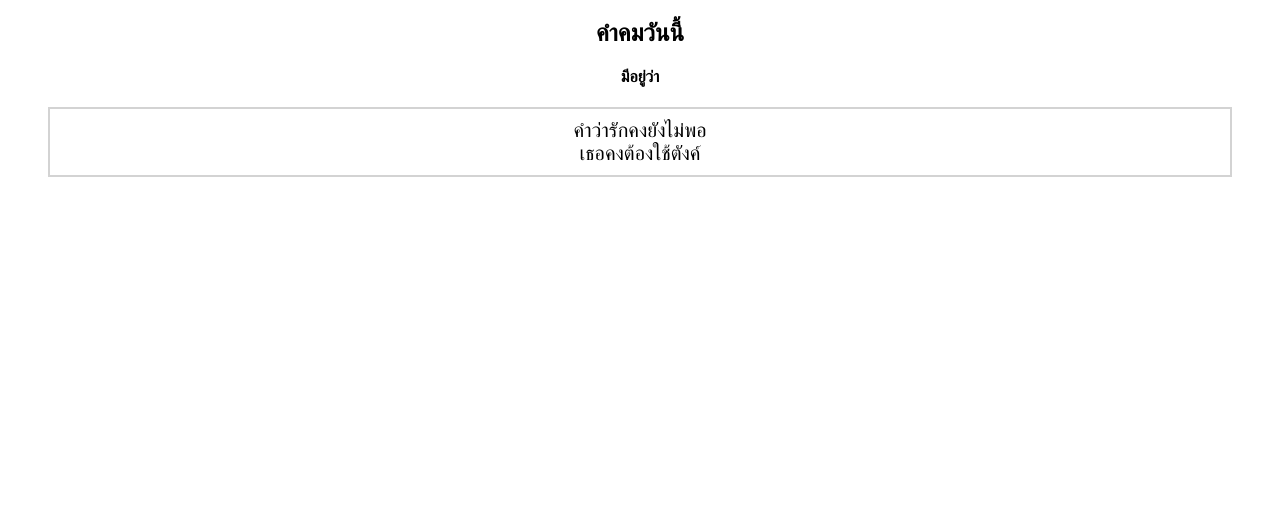
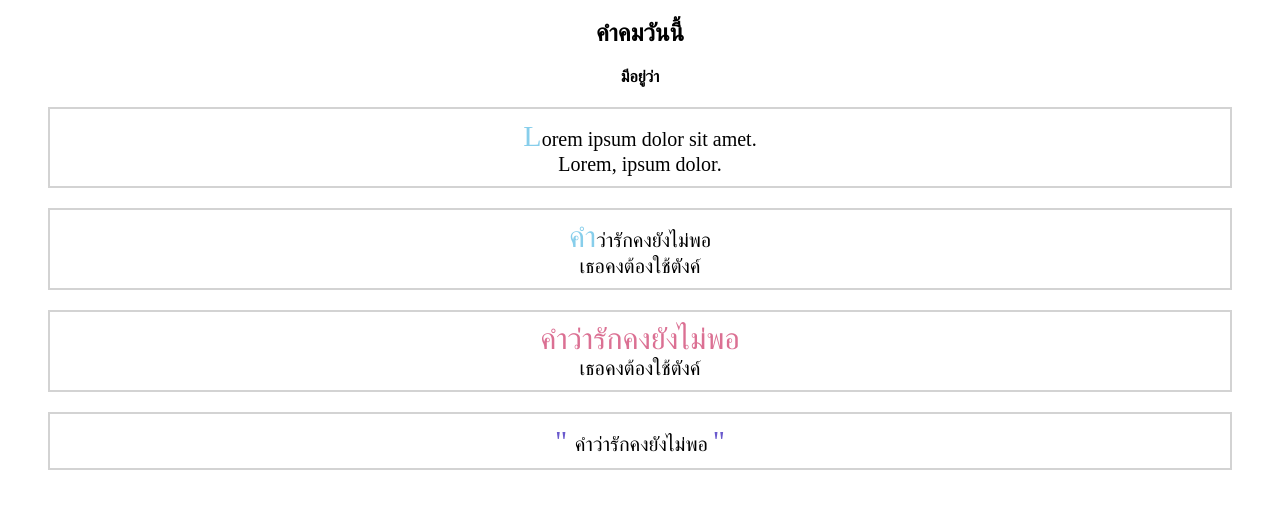
Before and after one commit to birdpakornpong/CSS, a plain HTML site: page Pseudo-element/index.html in a window 1280 px wide. Drawn offline with Linux system fonts and the light colour scheme.

Commit message:
pseudo-element

```diff
--- a/Pseudo-element/index.html
+++ b/Pseudo-element/index.html
@@ -10,8 +10,18 @@
 <body>
     <h2 style="text-align: center">คำคมวันนี้</h2>
     <h4 style="text-align: center">มีอยู่ว่า</h4>
-    <blockquote class="kumkom">
+    <blockquote class="quip">
+        <!-- lorem5 => enter -->
+        Lorem ipsum dolor sit amet.<br>Lorem, ipsum dolor.
+    </blockquote>
+    <blockquote class="quip">
         คำว่ารักคงยังไม่พอ<br>เธอคงต้องใช้ตังค์
+    </blockquote>
+    <blockquote class="quip2">
+        คำว่ารักคงยังไม่พอ<br>เธอคงต้องใช้ตังค์
+    </blockquote>
+    <blockquote class="quip3">
+        คำว่ารักคงยังไม่พอ
     </blockquote>
 </body>
 </html>
--- a/Pseudo-element/styles.css
+++ b/Pseudo-element/styles.css
@@ -1,9 +1,25 @@
-.text-center {
-    text-align: center;
+::selection {  /* ตอนเลือกเปลี่ยนสีพื้นหลัง */
+    background-color: pink;
 }
-.kumkom {
+.quip,
+.quip2,
+.quip3 {
     text-align: center;
     padding: 10px;
     border: 2px solid lightgray;
     font-size: 20px;
 }
+.quip::first-letter {
+    font-size: 30px;
+    color: skyblue;
+}
+.quip2::first-line {
+    font-size: 30px;
+    color: palevioletred
+}
+.quip3::before,
+.quip3::after {
+    content: ' " ';
+    font-size: 30px;
+    color: slateblue;
+}
```
